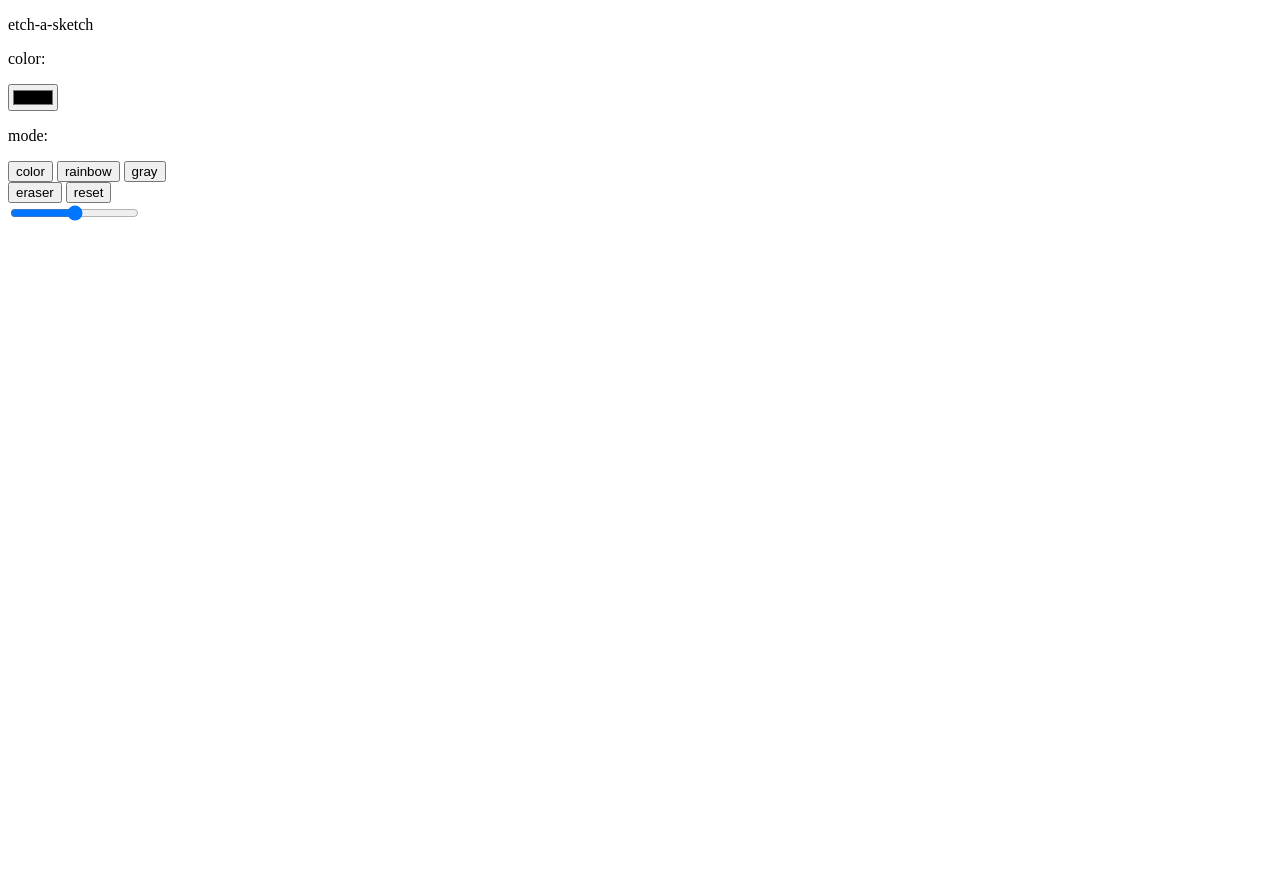
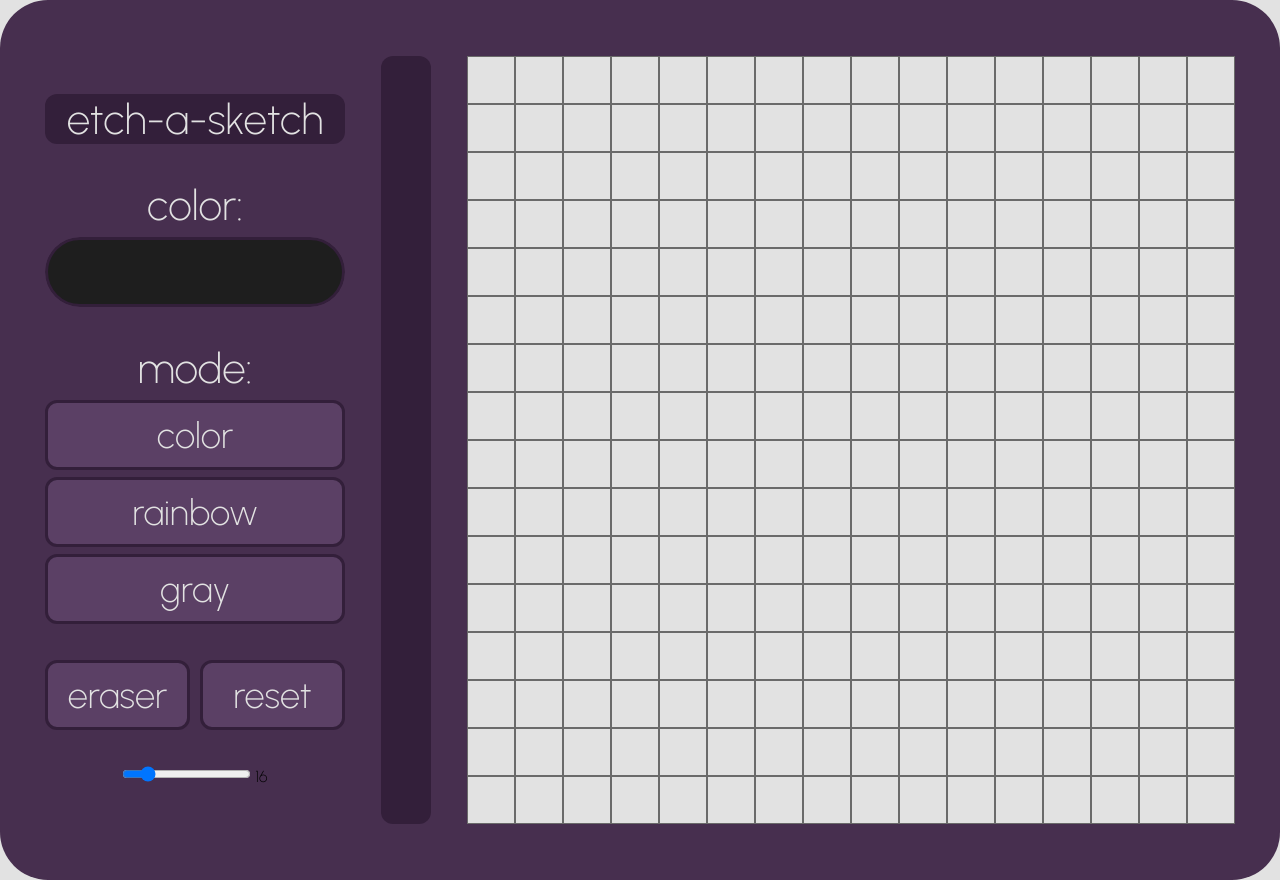
Before and after one commit to vdermann/etch-a-sketch, a plain HTML site: page index.html in a window 1280 px wide. Before the commit the page ends 800 px from the top, so only its background shows below. Drawn offline with Linux system fonts and the light colour scheme.

Commit message:
Styled the etch a sketch with messy code (will be improved later). Setted a default grid of 16x16 to begin with.

```diff
--- a/index.html
+++ b/index.html
@@ -13,7 +13,7 @@
             <p class="brand label">etch-a-sketch</p>
             <div class="color">
                 <p class="label">color:</p>
-                <input type="color" name="" id="">
+                <input type="color" value="#1e1e1e" id="colorPicker">
             </div>
             <div class="modes">
                 <p class="label">mode:</p>
@@ -26,8 +26,8 @@
                 <button class="erase-btn">reset</button>
             </div>
             <div class="size">
-                <input type="range">
-                <p class="size-text"></p>
+                <input type="range" id="range" value="16" min="1" max="100" oninput="output.value = this.value">
+                <output type="number" id="output" class="output">16</output>
             </div>
         </div>
         <!-- a decorative pencil -->
--- a/main.js
+++ b/main.js
@@ -0,0 +1,10 @@
+SIZE = 16;
+
+let containerOfDivs = document.querySelector(".container");
+for (let row = 0; row < SIZE; row++) {
+    for (let col = 0; col < SIZE; col++) {
+        let div = document.createElement("div");
+        containerOfDivs.appendChild(div);
+        div.classList.add("square")
+    }
+}
--- a/style.css
+++ b/style.css
@@ -0,0 +1,144 @@
+@import url('https://fonts.googleapis.com/css2?family=Urbanist:ital,wght@0,200;1,200&display=swap');
+
+*,
+*::before,
+*::after {
+    margin: 0;
+    padding: 0;
+    box-sizing: border-box;
+    font-family: "Urbanist";
+}
+
+body {
+    display: flex;
+    justify-content: center;
+    align-items: center;
+    min-height: 100vh;
+    background-color: #E2E2E2;
+}
+
+.etch-a-sketch {
+    margin: 0 auto;
+    width: 1300px;
+    height: 880px;
+    background-color: #472F4F;
+    border-radius: 48px;
+    display: flex;
+    justify-content: center;
+    align-items: center;
+    gap: 36px;
+}
+
+.options {
+    display: flex;
+    flex-direction: column;
+    align-items: center;
+    gap: 36px;
+}
+
+.pocket {
+    background-color: #331F3A;
+    width: 50px;
+    height: 768px;
+    border-radius: 12px;
+}
+
+.color {
+    display: flex;
+    flex-direction: column;
+    justify-content: center;
+    align-items: center;
+    gap: 7px;
+}
+
+.color input {
+    background-color: transparent;
+    border: none;
+    border-radius: 100px;
+    padding: 0;
+    width: 300px;
+    height: 70px;
+    cursor: pointer;
+
+    &::-webkit-color-swatch-wrapper {
+        padding: 0;
+    }
+
+    &::-webkit-color-swatch {
+        border: 3px solid #331F3A;
+        border-radius: 100px;
+    }
+
+    &::-moz-color-swatch {
+        border: 3px solid #331F3A;
+        border-radius: 100px;
+    }
+
+}
+
+.label {
+    width: 300px;
+    height: 50px;
+    color: #E2E2E2;
+    font-size: 42px;
+    text-align: center;
+}
+
+.brand {
+    background-color: #331F3A;
+    border-radius: 12px;
+}
+
+.modes {
+    display: flex;
+    flex-direction: column;
+    justify-content: center;
+    align-items: center;
+    gap: 7px;
+}
+
+.mode-btn {
+    width: 300px;
+    height: 70px;
+    cursor: pointer;
+    border: 3px solid #331F3A;
+    border-radius: 12px;
+    background-color: #5B4065;
+    color: #E2E2E2;
+    font-size: 36px;
+}
+
+.erase {
+    display: flex;
+    justify-content: center;
+    align-items: center;
+    gap: 10px;
+}
+
+.erase-btn {
+    width: 145px;
+    height: 70px;
+    cursor: pointer;
+    border: 3px solid #331F3A;
+    border-radius: 12px;
+    background-color: #5B4065;
+    color: #E2E2E2;
+    font-size: 36px;
+}
+
+.container {
+    width: 768px;
+    height: 768px;
+    background-color: #E2E2E2;
+    display: flex;
+    flex-wrap: wrap;
+    align-content: center;
+}
+
+
+.square {
+    width: 48px;
+    height: 48px;
+    border: 1px solid #6a6a6a;
+    flex-grow: 1;
+}
```
